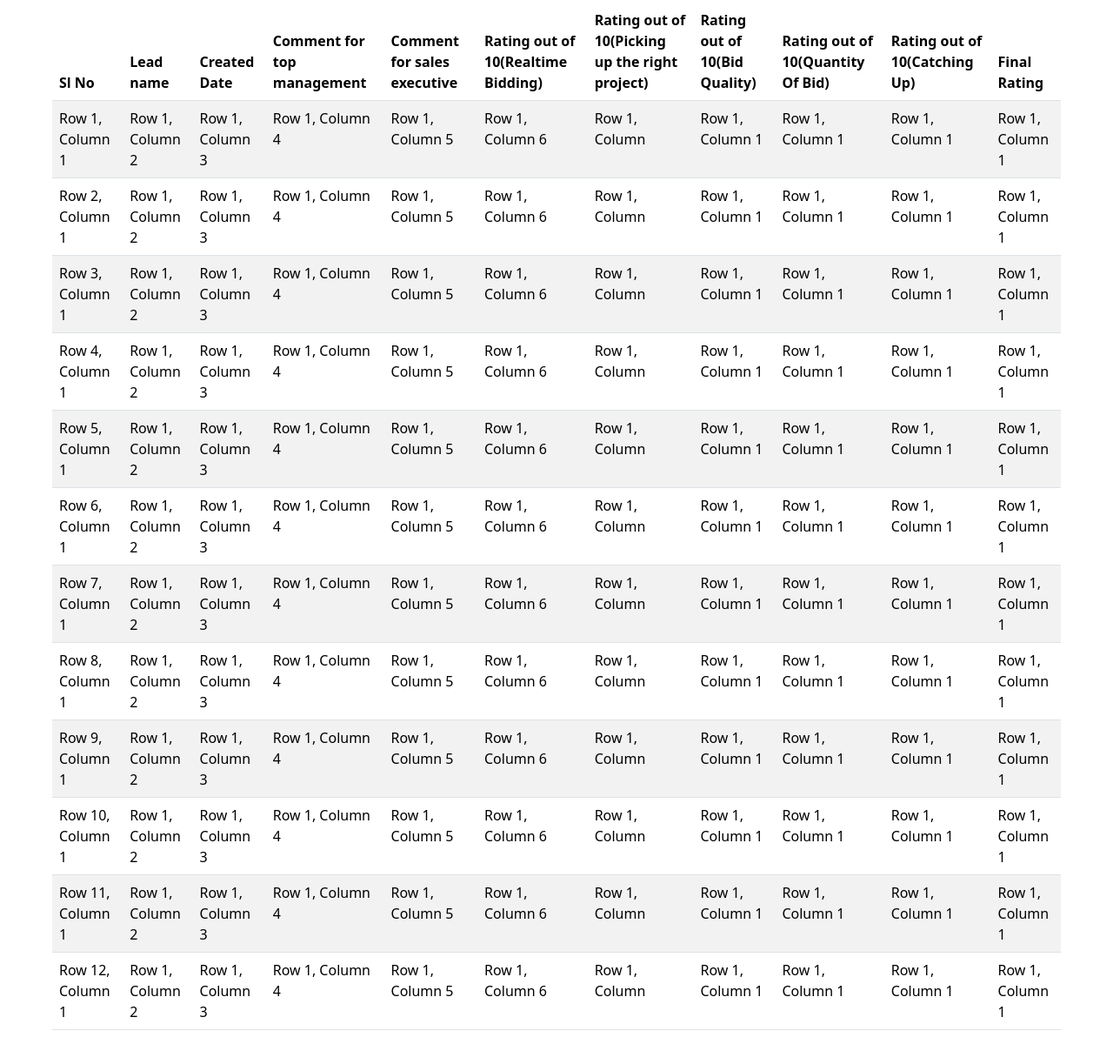
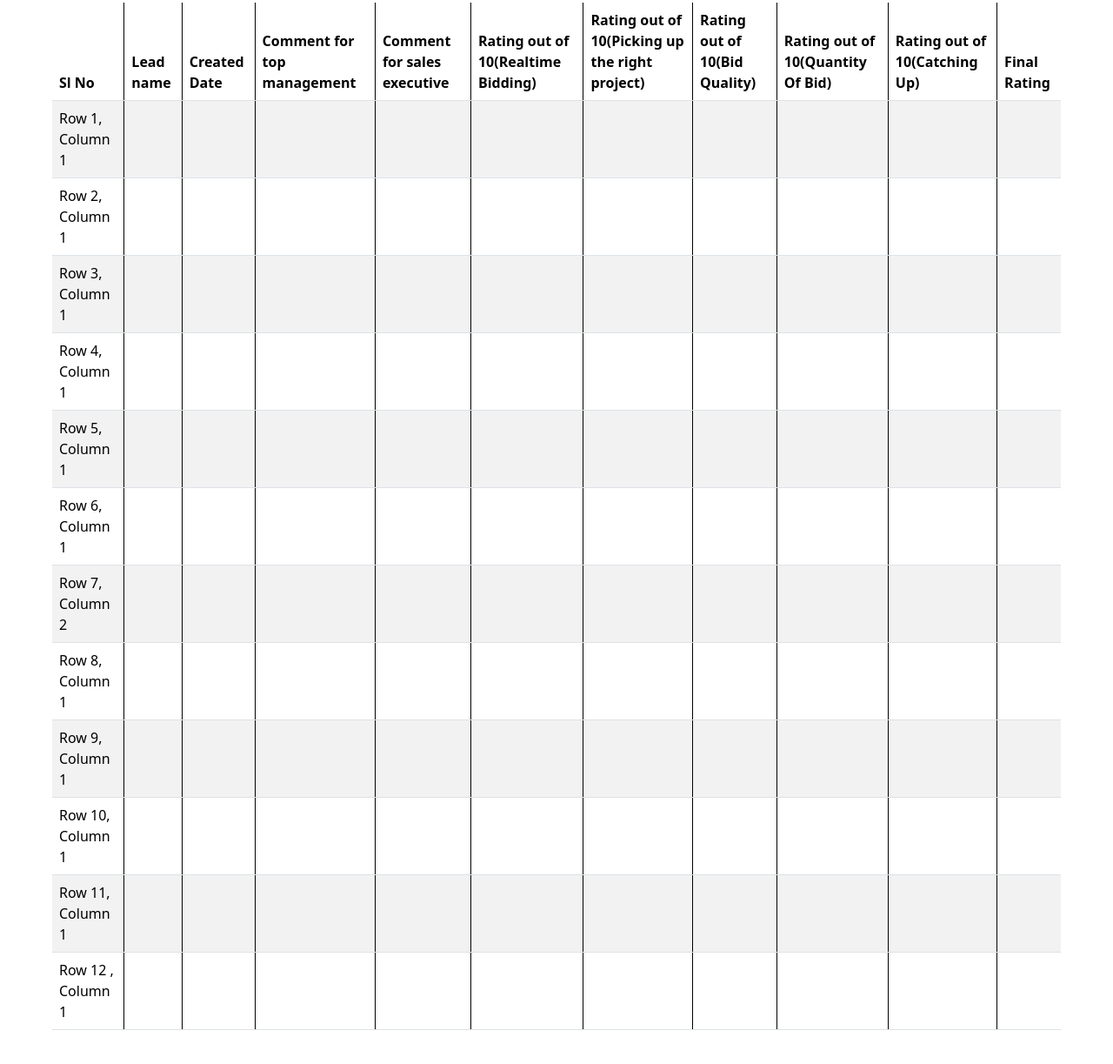
Before and after one commit to nazmul974/ProjectByJsAndBootstrap5.3, a plain HTML site: page seopage.html in a window 1280 px wide. Shown: the part 601-1824 px from the top of the page at 87% size. Drawn offline with nearby package versions, Linux system fonts and the light colour scheme; a script that the page names is missing.

Commit message:
seopage table border line added

```diff
--- a/seopage.html
+++ b/seopage.html
@@ -158,177 +158,180 @@
           <thead >
             <tr class="bg-info-subtle">
               <!-- <td style="border-right: 1px solid black;"></td> -->
-            <th>Sl No</th>
-            <th>Lead name</th>
-            <th> Created Date</th>
-            <th> Comment for top management</th>
-            <th> Comment for sales executive</th>
-            <th> Rating out of 10(Realtime Bidding)</th>
-            <th> Rating out of 10(Picking up the right project)</th>
-            <th> Rating out of 10(Bid Quality)</th>
-            <th> Rating out of 10(Quantity Of Bid)</th>
-            <th> Rating out of 10(Catching Up)</th>
-            <th> Final Rating </th>
+            <th style="border-right: 1px solid black;" >Sl No</th>
+            <th style="border-right: 1px solid black;">Lead name</th>
+            <th style="border-right: 1px solid black;"> Created Date</th>
+            <th style="border-right: 1px solid black;"> Comment for top management</th>
+            <th style="border-right: 1px solid black;"> Comment for sales executive</th>
+            <th style="border-right: 1px solid black;"> Rating out of 10(Realtime Bidding)</th>
+            <th style="border-right: 1px solid black;"> Rating out of 10(Picking up the right project)</th>
+            <th style="border-right: 1px solid black;"> Rating out of 10(Bid Quality)</th>
+            <th style="border-right: 1px solid black;"> Rating out of 10(Quantity Of Bid)</th>
+            <th style="border-right: 1px solid black;"> Rating out of 10(Catching Up)</th>
+            <th > Final Rating </th>
             </tr>
         </thead>
           <tbody>
               <tr>
-                <td data-title="Sl No">Row 1, Column 1</td>
-                <td data-title="Lead name">Row 1, Column 2</td>
-                <td data-title="Created Date">Row 1, Column 3</td>
-                <td data-title="Comment for top management">Row 1, Column 4</td>
-                <td data-title="Comment for sales executive">Row 1, Column 5</td>
-                <td data-title="Rating out of 10(Realtime Bidding)">Row 1, Column 6</td>
-                <td data-title="Rating out of 10(Picking up the right project)">Row 1, Column </td>
-                <td data-title=" Rating out of 10(Bid Quality)">Row 1, Column 1</td>
-                <td data-title="Rating out of 10(Catching Up)">Row 1, Column 1</td>
-                <td data-title="Rating out of 10(Catching Up)">Row 1, Column 1</td>
-                <td data-title="Rating out of 10(Catching Up)">Row 1, Column 1</td>
+                <td style="border-right: 1px solid black;">Row 1, Column 1</td>
+                <td style="border-right: 1px solid black;"></td>
+                <td style="border-right: 1px solid black;"></td>
+                <td style="border-right: 1px solid black;"></td>
+                <td style="border-right: 1px solid black;"></td>
+                <td style="border-right: 1px solid black;"></td>
+                <td style="border-right: 1px solid black;"></td>
+                <td style="border-right: 1px solid black;"></td>
+                <td style="border-right: 1px solid black;"></td>
+                <td style="border-right: 1px solid black;"></td>
+                <td></td>
               </tr>
               <tr class="bg-info-subtle">
-                <!-- <td style="border-right: 1px solid black;">Row 1, Column 1</td> -->
-                <td data-title="Sl No">Row 2, Column 1</td>
-                <td data-title="Lead name">Row 1, Column 2</td>
-                <td data-title="Created Date">Row 1, Column 3</td>
-                <td data-title="Comment for top management">Row 1, Column 4</td>
-                <td data-title="Comment for sales executive">Row 1, Column 5</td>
-                <td data-title="Rating out of 10(Realtime Bidding)">Row 1, Column 6</td>
-                <td data-title="Rating out of 10(Picking up the right project)">Row 1, Column </td>
-                <td data-title=" Rating out of 10(Bid Quality)">Row 1, Column 1</td>
-                <td data-title="Rating out of 10(Catching Up)">Row 1, Column 1</td>
-                <td data-title="Rating out of 10(Catching Up)">Row 1, Column 1</td>
-               <td data-title="Rating out of 10(Catching Up)">Row 1, Column 1</td>
+
+                <td style="border-right: 1px solid black;">Row 2, Column 1</td>
+                <td style="border-right: 1px solid black;"></td>
+                <td style="border-right: 1px solid black;"></td>
+                <td style="border-right: 1px solid black;"></td>
+                <td style="border-right: 1px solid black;"></td>
+                <td style="border-right: 1px solid black;"></td>
+                <td style="border-right: 1px solid black;"></td>
+                <td style="border-right: 1px solid black;"></td>
+                <td style="border-right: 1px solid black;"></td>
+                <td style="border-right: 1px solid black;"></td>
+                <td ></td>
               </tr>
               <tr>
-                <td data-title="Sl No">Row 3, Column 1</td>
-                <td data-title="Lead name">Row 1, Column 2</td>
-                <td data-title="Created Date">Row 1, Column 3</td>
-                <td data-title="Comment for top management">Row 1, Column 4</td>
-                <td data-title="Comment for sales executive">Row 1, Column 5</td>
-                <td data-title="Rating out of 10(Realtime Bidding)">Row 1, Column 6</td>
-                <td data-title="Rating out of 10(Picking up the right project)">Row 1, Column </td>
-                <td data-title=" Rating out of 10(Bid Quality)">Row 1, Column 1</td>
-                <td data-title="Rating out of 10(Catching Up)">Row 1, Column 1</td>
-                <td data-title="Rating out of 10(Catching Up)">Row 1, Column 1</td>
-                <td data-title="Rating out of 10(Catching Up)">Row 1, Column 1</td>
+
+                <td style="border-right: 1px solid black;">Row 3, Column 1</td>
+                <td style="border-right: 1px solid black;"></td>
+                <td style="border-right: 1px solid black;"></td>
+                <td style="border-right: 1px solid black;"></td>
+                <td style="border-right: 1px solid black;"></td>
+                <td style="border-right: 1px solid black;"></td>
+                <td style="border-right: 1px solid black;"></td>
+                <td style="border-right: 1px solid black;"></td>
+                <td style="border-right: 1px solid black;"></td>
+                <td style="border-right: 1px solid black;"></td>
+                <td ></td>
               </tr>
               <tr class="bg-info-subtle">
-                <td data-title="Sl No">Row 4, Column 1</td>
-                <td data-title="Lead name">Row 1, Column 2</td>
-                <td data-title="Created Date">Row 1, Column 3</td>
-                <td data-title="Comment for top management">Row 1, Column 4</td>
-                <td data-title="Comment for sales executive">Row 1, Column 5</td>
-                <td data-title="Rating out of 10(Realtime Bidding)">Row 1, Column 6</td>
-                <td data-title="Rating out of 10(Picking up the right project)">Row 1, Column </td>
-                <td data-title=" Rating out of 10(Bid Quality)">Row 1, Column 1</td>
-                <td data-title="Rating out of 10(Catching Up)">Row 1, Column 1</td>
-                <td data-title="Rating out of 10(Catching Up)">Row 1, Column 1</td>
-                <td data-title="Rating out of 10(Catching Up)">Row 1, Column 1</td>
+                <td style="border-right: 1px solid black;">Row 4, Column 1</td>
+                <td style="border-right: 1px solid black;"></td>
+                <td style="border-right: 1px solid black;"></td>
+                <td style="border-right: 1px solid black;"></td>
+                <td style="border-right: 1px solid black;"></td>
+                <td style="border-right: 1px solid black;"></td>
+                <td style="border-right: 1px solid black;"></td>
+                <td style="border-right: 1px solid black;"></td>
+                <td style="border-right: 1px solid black;"></td>
+                <td style="border-right: 1px solid black;"></td>
+                <td ></td>
               </tr>
               <tr>
-                <td data-title="Sl No">Row 5, Column 1</td>
-                <td data-title="Lead name">Row 1, Column 2</td>
-                <td data-title="Created Date">Row 1, Column 3</td>
-                <td data-title="Comment for top management">Row 1, Column 4</td>
-                <td data-title="Comment for sales executive">Row 1, Column 5</td>
-                <td data-title="Rating out of 10(Realtime Bidding)">Row 1, Column 6</td>
-                <td data-title="Rating out of 10(Picking up the right project)">Row 1, Column </td>
-                <td data-title=" Rating out of 10(Bid Quality)">Row 1, Column 1</td>
-                <td data-title="Rating out of 10(Catching Up)">Row 1, Column 1</td>
-                <td data-title="Rating out of 10(Catching Up)">Row 1, Column 1</td>
-                <td data-title="Rating out of 10(Catching Up)">Row 1, Column 1</td>
+                <td style="border-right: 1px solid black">Row 5, Column 1</td>
+                <td style="border-right: 1px solid black;"></td>
+                <td style="border-right: 1px solid black;"></td>
+                <td style="border-right: 1px solid black;"></td>
+                <td style="border-right: 1px solid black;"></td>
+                <td style="border-right: 1px solid black;"></td>
+                <td style="border-right: 1px solid black;"> </td>
+                <td style="border-right: 1px solid black;"></td>
+                <td style="border-right: 1px solid black;"></td>
+                <td style="border-right: 1px solid black;"></td>
+
+                <td ></td>
               </tr>
               <tr class="bg-info-subtle">
-                <td data-title="Sl No">Row 6, Column 1</td>
-                <td data-title="Lead name">Row 1, Column 2</td>
-                <td data-title="Created Date">Row 1, Column 3</td>
-                <td data-title="Comment for top management">Row 1, Column 4</td>
-                <td data-title="Comment for sales executive">Row 1, Column 5</td>
-                <td data-title="Rating out of 10(Realtime Bidding)">Row 1, Column 6</td>
-                <td data-title="Rating out of 10(Picking up the right project)">Row 1, Column </td>
-                <td data-title=" Rating out of 10(Bid Quality)">Row 1, Column 1</td>
-                <td data-title="Rating out of 10(Catching Up)">Row 1, Column 1</td>
-                <td data-title="Rating out of 10(Catching Up)">Row 1, Column 1</td>
-                <td data-title="Rating out of 10(Catching Up)">Row 1, Column 1</td>
+                <td style="border-right: 1px solid black;">Row 6, Column 1</td>
+                <td style="border-right: 1px solid black;"></td>
+                <td style="border-right: 1px solid black;"></td>
+                <td style="border-right: 1px solid black;"></td>
+                <td style="border-right: 1px solid black;"></td>
+                <td style="border-right: 1px solid black;"></td>
+                <td style="border-right: 1px solid black;"></td>
+                <td style="border-right: 1px solid black;"></td>
+                <td style="border-right: 1px solid black;"></td>
+                <td style="border-right: 1px solid black;"></td>
+                <td ></td>
               </tr>
               <tr>
-                <td data-title="Sl No">Row 7, Column 1</td>
-                <td data-title="Lead name">Row 1, Column 2</td>
-                <td data-title="Created Date">Row 1, Column 3</td>
-                <td data-title="Comment for top management">Row 1, Column 4</td>
-                <td data-title="Comment for sales executive">Row 1, Column 5</td>
-                <td data-title="Rating out of 10(Realtime Bidding)">Row 1, Column 6</td>
-                <td data-title="Rating out of 10(Picking up the right project)">Row 1, Column </td>
-                <td data-title=" Rating out of 10(Bid Quality)">Row 1, Column 1</td>
-                <td data-title="Rating out of 10(Catching Up)">Row 1, Column 1</td>
-                <td data-title="Rating out of 10(Catching Up)">Row 1, Column 1</td>
-                <td data-title="Rating out of 10(Catching Up)">Row 1, Column 1</td>
+
+                <td  style="border-right: 1px solid black;">Row 7, Column 2</td>
+                <td  style="border-right: 1px solid black;"></td>
+                <td  style="border-right: 1px solid black;"></td>
+                <td  style="border-right: 1px solid black;"></td>
+                <td  style="border-right: 1px solid black;"></td>
+                <td  style="border-right: 1px solid black;"></td>
+                <td  style="border-right: 1px solid black;"></td>
+                <td  style="border-right: 1px solid black;"></td>
+                <td  style="border-right: 1px solid black;"></td>
+                <td  style="border-right: 1px solid black;"></td>
+                <td></td>
               </tr>
               <tr class="bg-info-subtle">
-                <td data-title="Sl No">Row 8, Column 1</td>
-                <td data-title="Lead name">Row 1, Column 2</td>
-                <td data-title="Created Date">Row 1, Column 3</td>
-                <td data-title="Comment for top management">Row 1, Column 4</td>
-                <td data-title="Comment for sales executive">Row 1, Column 5</td>
-                <td data-title="Rating out of 10(Realtime Bidding)">Row 1, Column 6</td>
-                <td data-title="Rating out of 10(Picking up the right project)">Row 1, Column </td>
-                <td data-title=" Rating out of 10(Bid Quality)">Row 1, Column 1</td>
-                <td data-title="Rating out of 10(Catching Up)">Row 1, Column 1</td>
-                <td data-title="Rating out of 10(Catching Up)">Row 1, Column 1</td>
-                <td data-title="Rating out of 10(Catching Up)">Row 1, Column 1</td>
+                <td style="border-right: 1px solid black;">Row 8, Column 1</td>
+                <td style="border-right: 1px solid black;"></td>
+                <td style="border-right: 1px solid black;"></td>
+                <td style="border-right: 1px solid black;"></td>
+                <td style="border-right: 1px solid black;"></td>
+                <td style="border-right: 1px solid black;"></td>
+                <td style="border-right: 1px solid black;"></td>
+                <td style="border-right: 1px solid black;"></td>
+                <td style="border-right: 1px solid black;"></td>
+                <td style="border-right: 1px solid black;"></td>
+                <td ></td>
               </tr>
               <tr>
-                <td data-title="Sl No">Row 9, Column 1</td>
-                <td data-title="Lead name">Row 1, Column 2</td>
-                <td data-title="Created Date">Row 1, Column 3</td>
-                <td data-title="Comment for top management">Row 1, Column 4</td>
-                <td data-title="Comment for sales executive">Row 1, Column 5</td>
-                <td data-title="Rating out of 10(Realtime Bidding)">Row 1, Column 6</td>
-                <td data-title="Rating out of 10(Picking up the right project)">Row 1, Column </td>
-                <td data-title=" Rating out of 10(Bid Quality)">Row 1, Column 1</td>
-                <td data-title="Rating out of 10(Catching Up)">Row 1, Column 1</td>
-                <td data-title="Rating out of 10(Catching Up)">Row 1, Column 1</td>
-                <td data-title="Rating out of 10(Catching Up)">Row 1, Column 1</td>
+                <td style="border-right: 1px solid black;">Row 9, Column 1</td>
+                <td style="border-right: 1px solid black;"></td>
+                <td style="border-right: 1px solid black;"></td>
+                <td style="border-right: 1px solid black;"></td>
+                <td style="border-right: 1px solid black;"></td>
+                <td style="border-right: 1px solid black;"></td>
+                <td style="border-right: 1px solid black;"></td>
+                <td style="border-right: 1px solid black;"></td>
+                <td style="border-right: 1px solid black;"></td>
+                <td style="border-right: 1px solid black;"></td>
+                <td ></td>
               </tr>
               <tr class="bg-info-subtle">
-                <td data-title="Sl No">Row 10, Column 1</td>
-                <td data-title="Lead name">Row 1, Column 2</td>
-                <td data-title="Created Date">Row 1, Column 3</td>
-                <td data-title="Comment for top management">Row 1, Column 4</td>
-                <td data-title="Comment for sales executive">Row 1, Column 5</td>
-                <td data-title="Rating out of 10(Realtime Bidding)">Row 1, Column 6</td>
-                <td data-title="Rating out of 10(Picking up the right project)">Row 1, Column </td>
-                <td data-title=" Rating out of 10(Bid Quality)">Row 1, Column 1</td>
-                <td data-title="Rating out of 10(Catching Up)">Row 1, Column 1</td>
-                <td data-title="Rating out of 10(Catching Up)">Row 1, Column 1</td>
-                <td data-title="Rating out of 10(Catching Up)">Row 1, Column 1</td>
+                <td style="border-right: 1px solid black;">Row 10, Column 1</td>
+                <td style="border-right: 1px solid black;"></td>
+                <td style="border-right: 1px solid black;"></td>
+                <td style="border-right: 1px solid black;"></td>
+                <td style="border-right: 1px solid black;"></td>
+                <td style="border-right: 1px solid black;"></td>
+                <td style="border-right: 1px solid black;"></td>
+                <td style="border-right: 1px solid black;"></td>
+                <td style="border-right: 1px solid black;"></td>
+                <td style="border-right: 1px solid black;"></td>
+                <td ></td>
               </tr>
               <tr >
-                <td data-title="Sl No">Row 11, Column 1</td>
-                <td data-title="Lead name">Row 1, Column 2</td>
-                <td data-title="Created Date">Row 1, Column 3</td>
-                <td data-title="Comment for top management">Row 1, Column 4</td>
-                <td data-title="Comment for sales executive">Row 1, Column 5</td>
-                <td data-title="Rating out of 10(Realtime Bidding)">Row 1, Column 6</td>
-                <td data-title="Rating out of 10(Picking up the right project)">Row 1, Column </td>
-                <td data-title=" Rating out of 10(Bid Quality)">Row 1, Column 1</td>
-                <td data-title="Rating out of 10(Catching Up)">Row 1, Column 1</td>
-                <td data-title="Rating out of 10(Catching Up)">Row 1, Column 1</td>
-                <td data-title="Rating out of 10(Catching Up)">Row 1, Column 1</td>
+                <td style="border-right: 1px solid black;">Row 11, Column 1</td>
+                <td style="border-right: 1px solid black;"></td>
+                <td style="border-right: 1px solid black;"></td>
+                <td style="border-right: 1px solid black;"></td>
+                <td style="border-right: 1px solid black;"></td>
+                <td style="border-right: 1px solid black;"></td>
+                <td style="border-right: 1px solid black;"></td>
+                <td style="border-right: 1px solid black;"></td>
+                <td style="border-right: 1px solid black;"></td>
+                <td style="border-right: 1px solid black;"></td>
+                <td ></td>
               </tr>
 
               <tr class="bg-info-subtle">
-                <td data-title="Sl No">Row 12, Column 1</td>
-                <td data-title="Lead name">Row 1, Column 2</td>
-                <td data-title="Created Date">Row 1, Column 3</td>
-                <td data-title="Comment for top management">Row 1, Column 4</td>
-                <td data-title="Comment for sales executive">Row 1, Column 5</td>
-                <td data-title="Rating out of 10(Realtime Bidding)">Row 1, Column 6</td>
-                <td data-title="Rating out of 10(Picking up the right project)">Row 1, Column </td>
-                <td data-title=" Rating out of 10(Bid Quality)">Row 1, Column 1</td>
-                <td data-title="Rating out of 10(Catching Up)">Row 1, Column 1</td>
-                <td data-title="Rating out of 10(Catching Up)">Row 1, Column 1</td>
-                <td data-title="Rating out of 10(Catching Up)">Row 1, Column 1</td>
+                <td style="border-right: 1px solid black;">Row 12 , Column 1</td>
+                <td style="border-right: 1px solid black;"></td>
+                <td style="border-right: 1px solid black;"></td>
+                <td style="border-right: 1px solid black;"></td>
+                <td style="border-right: 1px solid black;"></td>
+                <td style="border-right: 1px solid black;"></td>
+                <td style="border-right: 1px solid black;"></td>
+                <td style="border-right: 1px solid black;"></td>
+                <td style="border-right: 1px solid black;"></td>
+                <td style="border-right: 1px solid black;"></td>
+                <td ></td>
               </tr>
               <!-- <tr class="bg-info-subtle">
                 <td data-title="Sl No">Row 13, Column 1</td>
```
Also changed, not shown: index.html (+3 -3 lines).
